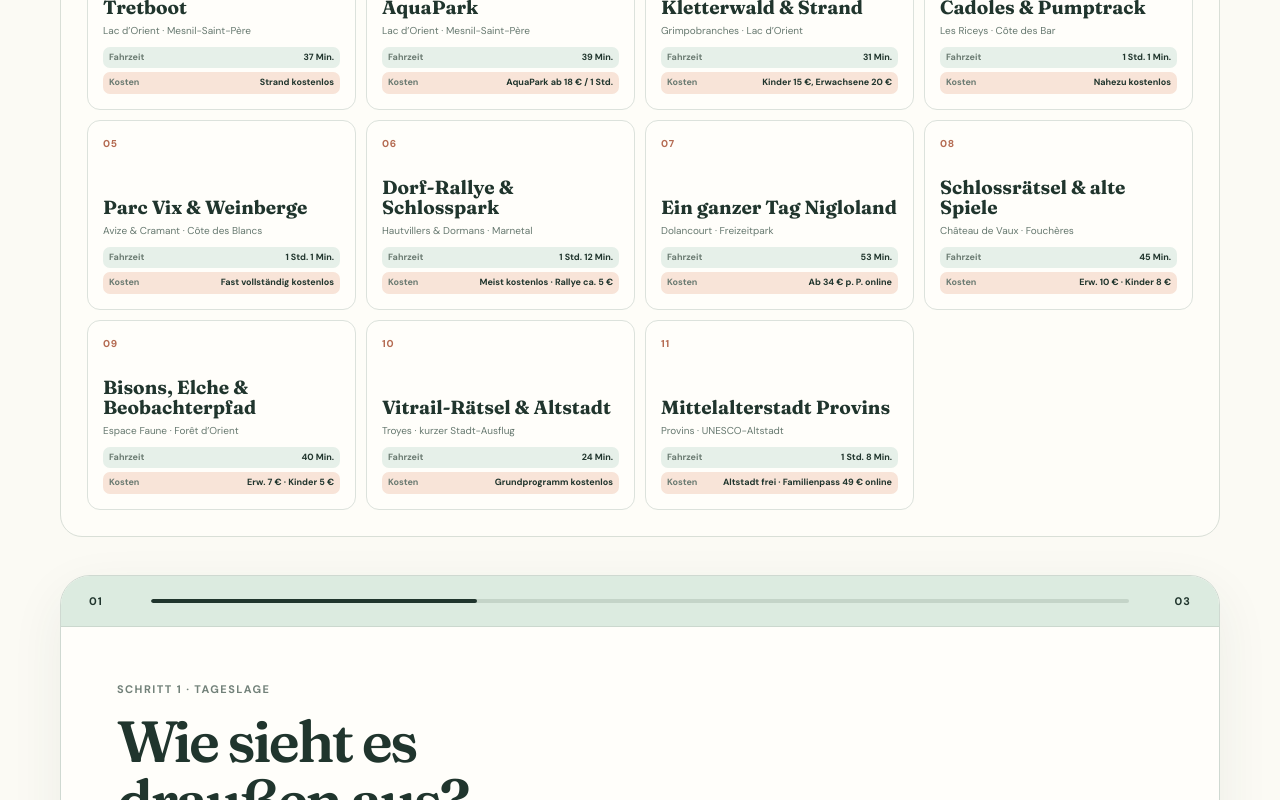
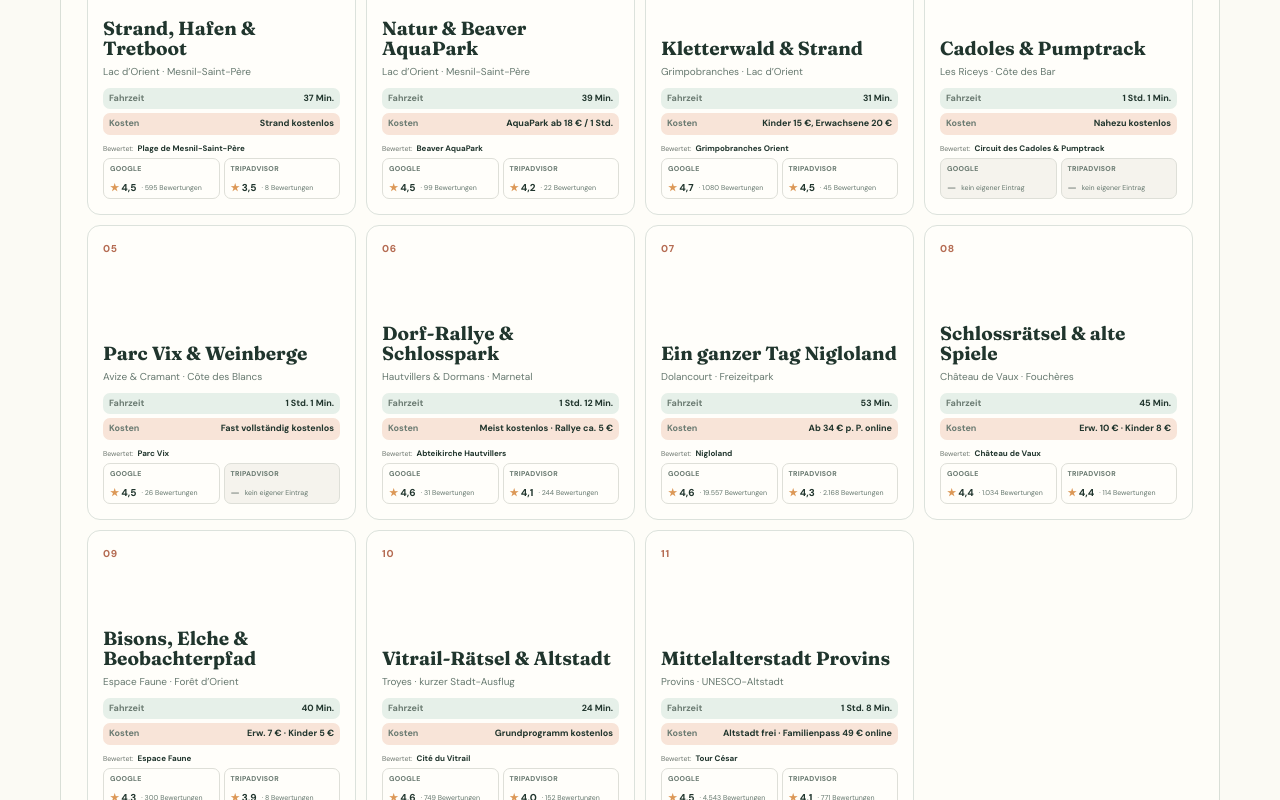
Before and after one commit to arkuksin/urlaubskompass, a Next.js app: page / in a window 1280 px wide. Shown: the part 680-1480 px from the top of the page. Built offline with nearby package versions, Linux system fonts and the light colour scheme.

Commit message:
Show Google and Tripadvisor ratings

```diff
--- a/app/globals.css
+++ b/app/globals.css
@@ -63,7 +63,7 @@ h1 em { color: #cf7657; font-weight: 560; }
 .all-ideas-header h2 { margin: 0; font-size: 30px; line-height: 1; letter-spacing: -.035em; font-weight: 560; }
 .all-ideas-header > p { max-width: 330px; margin: 0; color: var(--muted); font-size: 13px; line-height: 1.5; text-align: right; }
 .idea-links { display: grid; grid-template-columns: repeat(4, minmax(0, 1fr)); gap: 10px; }
-.idea-jump { min-width: 0; min-height: 190px; padding: 15px; display: flex; flex-direction: column; align-items: flex-start; border: 1px solid #dce2dc; border-radius: 13px; background: var(--white); color: var(--ink); text-align: left; cursor: pointer; transition: transform .2s ease, border-color .2s ease, background .2s ease; }
+.idea-jump { min-width: 0; min-height: 295px; padding: 15px; display: flex; flex-direction: column; align-items: flex-start; border: 1px solid #dce2dc; border-radius: 13px; background: var(--white); color: var(--ink); text-align: left; cursor: pointer; transition: transform .2s ease, border-color .2s ease, background .2s ease; }
 .idea-jump:hover { transform: translateY(-2px); border-color: var(--mint-deep); background: #f4f8f4; }
 .idea-jump > span { color: #b56c53; font-size: 10px; font-weight: 800; letter-spacing: .08em; }
 .idea-jump strong { margin-top: auto; overflow-wrap: anywhere; font-family: var(--font-display); font-size: 19px; line-height: 1.08; }
@@ -74,6 +74,27 @@ h1 em { color: #cf7657; font-weight: 560; }
 .idea-meta p b { overflow-wrap: anywhere; text-align: right; }
 .idea-time { background: #e6f0e9; }
 .idea-price { background: #f8e4d8; }
+.review-scores { margin-top: 15px; padding: 12px; border: 1px solid #e1ddd0; border-radius: 13px; background: #fcfaf4; }
+.review-subject { display: flex; flex-wrap: wrap; align-items: baseline; gap: 4px; margin: 0 0 9px; color: #6d776f; font-size: 10px; }
+.review-subject b { color: var(--ink); }
+.review-subject span { margin-left: auto; color: #9a9f99; font-size: 8px; letter-spacing: .06em; text-transform: uppercase; }
+.review-platforms { display: grid; grid-template-columns: 1fr 1fr; gap: 7px; }
+.review-chip { min-width: 0; padding: 9px 10px; display: grid; grid-template-columns: auto auto; align-items: baseline; justify-content: space-between; gap: 2px 7px; border: 1px solid #dedfd8; border-radius: 10px; background: var(--white); color: var(--ink); text-decoration: none; }
+.review-chip:hover { border-color: #b6c7bc; background: #f4f8f4; }
+.review-chip > span { color: #6a7a71; font-size: 9px; font-weight: 800; letter-spacing: .04em; text-transform: uppercase; }
+.review-chip strong { font-family: var(--font-display); font-size: 18px; line-height: 1; }
+.review-chip strong i { color: #dc9857; font-style: normal; }
+.review-chip small { grid-column: 1 / -1; color: var(--muted); font-size: 9px; line-height: 1.25; }
+.review-chip.unavailable { background: #f5f3ed; color: #89928c; }
+.review-scores.compact { width: 100%; margin-top: 8px; padding: 0; border: 0; background: transparent; }
+.review-scores.compact .review-subject { margin-bottom: 5px; font-size: 7px; line-height: 1.25; }
+.review-scores.compact .review-subject b { overflow-wrap: anywhere; font-size: 8px; }
+.review-scores.compact .review-platforms { gap: 4px; }
+.review-scores.compact .review-chip { padding: 5px 6px; display: flex; flex-wrap: wrap; justify-content: flex-start; gap: 3px 5px; border-radius: 7px; }
+.review-scores.compact .review-chip > span { width: 100%; font-size: 7px; }
+.review-scores.compact .review-chip strong { font-family: var(--font-sans); font-size: 10px; }
+.review-scores.compact .review-chip small { font-size: 7px; }
+.review-scores.compact .review-chip:not(.unavailable) small::before { content: "· "; }
 
 .planner-shell { overflow: hidden; border: 1px solid #cfd9d1; border-radius: 30px; background: var(--white); box-shadow: 0 18px 54px rgba(38, 65, 52, .07); }
 .progress-row { display: grid; grid-template-columns: 48px 1fr 48px; align-items: center; gap: 14px; padding: 17px 28px; border-bottom: 1px solid #cbd8ce; background: var(--mint); font-size: 11px; font-weight: 700; letter-spacing: .1em; text-transform: uppercase; }
@@ -151,6 +172,7 @@ h1 em { color: #cf7657; font-weight: 560; }
 .stopover-intro h2 { margin: 0; max-width: 440px; font-size: clamp(38px, 5vw, 58px); line-height: 1.02; letter-spacing: -.045em; font-weight: 560; }
 .stopover-intro > p:not(.eyebrow) { max-width: 500px; margin: 18px 0; color: var(--muted); line-height: 1.58; }
 .stopover-facts { display: grid; grid-template-columns: 1fr 1fr; gap: 9px; }
+.stopover-intro .review-scores { margin-top: 12px; }
 .stopover-links { display: flex; flex-wrap: wrap; align-items: center; gap: 16px; margin-top: 14px; }
 .stopover-links .map-link { min-height: 44px; }
 .stopover-links > a:not(.map-link) { color: #665936; font-size: 12px; font-weight: 700; }
--- a/app/page.tsx
+++ b/app/page.tsx
@@ -3,6 +3,12 @@
 import { useEffect, useMemo, useState } from "react";
 
 type ChoiceKey = "weather" | "mood" | "range";
+
+type PlatformRating = {
+  score: string;
+  count: string;
+  url: string;
+};
 
 type Trip = {
   id: string;
@@ -15,6 +21,11 @@ type Trip = {
   distance: string;
   cost: string;
   mapQuery: string;
+  reviews: {
+    subject: string;
+    google: PlatformRating | null;
+    tripadvisor: PlatformRating | null;
+  };
   summary: string;
   rhythm: string;
   plan: { time: string; title: string; text: string }[];
@@ -22,6 +33,8 @@ type Trip = {
   note?: string;
   officialUrl?: string;
 };
+
+const googleMapsSearch = (query: string) => `https://www.google.com/maps/search/?api=1&query=${encodeURIComponent(query)}`;
 
 const trips: Trip[] = [
   {
@@ -35,6 +48,11 @@ const trips: Trip[] = [
     distance: "37 Min. · 41,8 km ab Ferienhaus",
     cost: "Strand kostenlos",
     mapQuery: "Plage de Mesnil-Saint-Père, Lac d'Orient, France",
+    reviews: {
+      subject: "Plage de Mesnil-Saint-Père",
+      google: { score: "4,5", count: "595", url: googleMapsSearch("Plage de Mesnil-Saint-Père, France") },
+      tripadvisor: { score: "3,5", count: "8", url: "https://www.tripadvisor.com/Attraction_Review-g1720851-d23594395-Reviews-Plage_de_Mesnil_St_Pere-Mesnil_Saint_Pere_Aube_Grand_Est.html" },
+    },
     summary: "Ein echter Ferientag am See: wenig Programm, viel Wasser, Sand und Zeit zum Treibenlassen.",
     rhythm: "Hafen → Picknick → Baden → Tretboot → Eis",
     plan: [
@@ -57,6 +75,11 @@ const trips: Trip[] = [
     distance: "39 Min. · 42,4 km ab Ferienhaus",
     cost: "AquaPark ab 18 € / 1 Std.",
     mapQuery: "Beaver AquaPark, 22 Rue du Lac d'Orient, 10140 Mesnil-Saint-Père, France",
+    reviews: {
+      subject: "Beaver AquaPark",
+      google: { score: "4,5", count: "99", url: googleMapsSearch("Beaver AquaPark Mesnil-Saint-Père") },
+      tripadvisor: { score: "4,2", count: "22", url: "https://www.tripadvisor.com/Attraction_Review-g1720851-d17697696-Reviews-Beaver_Aquapark-Mesnil_Saint_Pere_Aube_Grand_Est.html" },
+    },
     summary: "Erst eine kleine Entdeckertour am See, dann Wassertrampoline, Rutschen und Balancehindernisse.",
     rhythm: "Naturweg → Picknick → Baden → AquaPark",
     plan: [
@@ -80,6 +103,11 @@ const trips: Trip[] = [
     distance: "31 Min. · 36,6 km ab Ferienhaus",
     cost: "Kinder 15 €, Erwachsene 20 €",
     mapQuery: "Grimpobranches Orient, Route du Lac, 10270 Lusigny-sur-Barse, France",
+    reviews: {
+      subject: "Grimpobranches Orient",
+      google: { score: "4,7", count: "1.080", url: googleMapsSearch("Grimpobranches Lusigny-sur-Barse") },
+      tripadvisor: { score: "4,5", count: "45", url: "https://www.tripadvisor.com/Attraction_Review-g1544737-d7033777-Reviews-Grimpobranches-Lusigny_sur_Barse_Aube_Grand_Est.html" },
+    },
     summary: "Ein sportlicher Vormittag zwischen den Bäumen und danach ein ganz freier Nachmittag am See.",
     rhythm: "Klettern → Picknick → Strand → Baden",
     plan: [
@@ -103,6 +131,11 @@ const trips: Trip[] = [
     distance: "1 Std. 1 Min. · 80,3 km ab Ferienhaus",
     cost: "Nahezu kostenlos",
     mapQuery: "Parc du Château Saint-Louis, Les Riceys, France",
+    reviews: {
+      subject: "Circuit des Cadoles & Pumptrack",
+      google: null,
+      tripadvisor: null,
+    },
     summary: "Leichte Weinbergwanderung, versteckte Steinhütten und ein Spielplatz mit Pumptrack als Belohnung.",
     rhythm: "Weinberge → Picknick → Pumptrack → Dorf",
     plan: [
@@ -125,6 +158,11 @@ const trips: Trip[] = [
     distance: "1 Std. 1 Min. · 63,8 km ab Ferienhaus",
     cost: "Fast vollständig kostenlos",
     mapQuery: "Parc Vix, Avize, France",
+    reviews: {
+      subject: "Parc Vix",
+      google: { score: "4,5", count: "26", url: googleMapsSearch("Parc Vix Avize France") },
+      tripadvisor: null,
+    },
     summary: "Weite Ausblicke, Wasserläufe, Klangstationen und ruhige Grand-Cru-Dörfer in einem entspannten Tag.",
     rhythm: "Parc Vix → Picknick → Avize → Cramant",
     plan: [
@@ -146,6 +184,11 @@ const trips: Trip[] = [
     distance: "1 Std. 12 Min. · 96,1 km ab Ferienhaus",
     cost: "Meist kostenlos · Rallye ca. 5 €",
     mapQuery: "Hautvillers, France",
+    reviews: {
+      subject: "Abteikirche Hautvillers",
+      google: { score: "4,6", count: "31", url: googleMapsSearch("Église Saint-Sindulphe Hautvillers") },
+      tripadvisor: { score: "4,1", count: "244", url: "https://www.tripadvisor.com/Attraction_Review-g2209359-d6825422-Reviews-Abbaye_Saint_Pierre_d_Hautvillers-Hautvillers_Marne_Grand_Est.html" },
+    },
     summary: "Historische Gassen und Weinberge am Vormittag, danach viel Platz zum Spielen und Durchatmen.",
     rhythm: "Rallye → Reben → Schlosspark → Mémorial",
     plan: [
@@ -167,6 +210,11 @@ const trips: Trip[] = [
     distance: "53 Min. · 62,6 km ab Ferienhaus",
     cost: "Ab 34 € p. P. online",
     mapQuery: "Nigloland, D619, 10200 Dolancourt, France",
+    reviews: {
+      subject: "Nigloland",
+      google: { score: "4,6", count: "19.557", url: googleMapsSearch("Nigloland Dolancourt") },
+      tripadvisor: { score: "4,3", count: "2.168", url: "https://www.tripadvisor.com/Attraction_Review-g672831-d2243995-Reviews-Nigloland-Dolancourt_Aube_Grand_Est.html" },
+    },
     summary: "Achterbahnen, Wasserfahrten und ruhigere Familienattraktionen – ein großer Urlaubstag ohne weiteres Programm.",
     rhythm: "Früh starten → Lieblingsfahrten → Picknickpause → zweite Runde",
     plan: [
@@ -190,6 +238,11 @@ const trips: Trip[] = [
     distance: "45 Min. · 48,5 km ab Ferienhaus",
     cost: "Erw. 10 € · Kinder 8 €",
     mapQuery: "Château de Vaux, 10260 Fouchères, France",
+    reviews: {
+      subject: "Château de Vaux",
+      google: { score: "4,4", count: "1.034", url: googleMapsSearch("Château de Vaux Fouchères") },
+      tripadvisor: { score: "4,4", count: "114", url: "https://www.tripadvisor.com/Attraction_Review-g1370426-d8595745-Reviews-Chateau_De_Vaux-Foucheres_Aube_Grand_Est.html" },
+    },
     summary: "Ein Schlossbesuch, der sich wie ein gemeinsames Detektivspiel anfühlt – mit Rätseln in 20 Räumen und Spielen im Park.",
     rhythm: "Schloss-Ermittlung → Picknick → historische Spiele → Parkrunde",
     plan: [
@@ -213,6 +266,11 @@ const trips: Trip[] = [
     distance: "40 Min. · 37,4 km ab Ferienhaus",
     cost: "Erw. 7 € · Kinder 5 €",
     mapQuery: "Espace Faune de la Forêt d'Orient, Chemin du Gaty, 10220 Piney, France",
+    reviews: {
+      subject: "Espace Faune",
+      google: { score: "4,3", count: "300", url: googleMapsSearch("Espace Faune de la Forêt d'Orient Piney") },
+      tripadvisor: { score: "3,9", count: "8", url: "https://www.tripadvisor.com/Attraction_Review-g1055964-d21209907-Reviews-Espace_Faune_de_la_Foret_d_Orient-Piney_Aube_Grand_Est.html" },
+    },
     summary: "Auf einem 2,5-km-Pfad leben Bisons, Elche, Auerochsen und Wildpferde in großen, naturnahen Gehegen.",
     rhythm: "Tierpfad → Beobachtungsposten → Picknick → See oder Maison du Parc",
     plan: [
@@ -236,6 +294,11 @@ const trips: Trip[] = [
     distance: "24 Min. · 24,8 km ab Ferienhaus",
     cost: "Grundprogramm kostenlos",
     mapQuery: "Cité du Vitrail, 31 Quai des Comtes de Champagne, 10000 Troyes, France",
+    reviews: {
+      subject: "Cité du Vitrail",
+      google: { score: "4,6", count: "749", url: googleMapsSearch("Cité du Vitrail Troyes") },
+      tripadvisor: { score: "4,0", count: "152", url: "https://www.tripadvisor.com/Attraction_Review-g187138-d4545183-Reviews-Cite_du_Vitrail-Troyes_Aube_Grand_Est.html" },
+    },
     summary: "Ein unkomplizierter Mix aus kostenlosem Familienrätsel, leuchtenden Glasfenstern und Troyes’ verwinkelter Altstadt.",
     rhythm: "Cité du Vitrail → Altstadt-Picknick → Ruelle des Chats → Park",
     plan: [
@@ -259,6 +322,11 @@ const trips: Trip[] = [
     distance: "1 Std. 8 Min. · 72,9 km ab Ferienhaus",
     cost: "Altstadt frei · Familienpass 49 € online",
     mapQuery: "Office de Tourisme de Provins, Chemin de Villecran, 77160 Provins, France",
+    reviews: {
+      subject: "Tour César",
+      google: { score: "4,5", count: "4.543", url: googleMapsSearch("Tour César Provins") },
+      tripadvisor: { score: "4,1", count: "771", url: "https://www.tripadvisor.com/Attraction_Review-g608778-d2323437-Reviews-La_Tour_Cesar-Provins_Seine_et_Marne_Ile_de_France.html" },
+    },
     summary: "Türme, Mauern, unterirdische Gänge und mittelalterliche Gassen machen den längsten neuen Ausflug besonders abwechslungsreich.",
     rhythm: "Stadtmauer → Tour César → Picknick → Unterwelt oder freie Gassen",
     plan: [
@@ -284,6 +352,11 @@ const stopover: Trip = {
   distance: "Etwa 3 Std. Aufenthalt",
   cost: "Grundprogramm kostenlos",
   mapQuery: "Citadelle de Namur, Route Merveilleuse, Namur, Belgium",
+  reviews: {
+    subject: "Zitadelle von Namur",
+    google: { score: "4,5", count: "17.308", url: googleMapsSearch("Citadelle de Namur") },
+    tripadvisor: { score: "4,3", count: "1.249", url: "https://www.tripadvisor.com/Attraction_Review-g188663-d536242-Reviews-Citadelle_Citadel-Namur_The_Ardennes_Wallonia.html" },
+  },
   summary: "Kein Ausflug ab dem Ferienhaus: Namur ist eine optionale Pause auf der langen Reisestrecke – mit Bewegung, Aussicht und einem klaren Zeitrahmen.",
   rhythm: "Le Grognon → Altstadt → Zitadelle → weiterfahren",
   plan: [
@@ -343,6 +416,34 @@ function scoreTrip(trip: Trip, choices: typeof initialChoices) {
   const mood = trip.mood.includes(choices.mood) ? 5 : 0;
   const range = choices.range === "any" || trip.range.includes(choices.range) ? 4 : 0;
   return weather + mood + range;
+}
+
+function ReviewScores({ trip, compact = false }: { trip: Trip; compact?: boolean }) {
+  const platforms = [
+    { name: "Google", rating: trip.reviews.google },
+    { name: "Tripadvisor", rating: trip.reviews.tripadvisor },
+  ];
+
+  return (
+    <div className={`review-scores ${compact ? "compact" : ""}`} aria-label={`Bewertungen für ${trip.reviews.subject}`}>
+      <p className="review-subject">{compact ? "Bewertet:" : "Bewertungen für"} <b>{trip.reviews.subject}</b>{!compact && <span>Stand 24.07.2026</span>}</p>
+      <div className="review-platforms">
+        {platforms.map(({ name, rating }) => {
+          const content = rating ? (
+            <><span>{name}</span><strong><i aria-hidden="true">★</i> {rating.score}</strong><small>{rating.count} Bewertungen</small></>
+          ) : (
+            <><span>{name}</span><strong>—</strong><small>kein eigener Eintrag</small></>
+          );
+
+          return compact || !rating ? (
+            <div className={`review-chip ${rating ? "" : "unavailable"}`} key={name}>{content}</div>
+          ) : (
+            <a className="review-chip" href={rating.url} target="_blank" rel="noreferrer" key={name}>{content}</a>
+          );
+        })}
+      </div>
+    </div>
+  );
 }
 
 export default function Home() {
@@ -443,6 +544,7 @@ export default function Home() {
                 <p className="idea-time"><span>Fahrzeit</span><b>{trip.distance.split(" · ")[0]}</b></p>
                 <p className="idea-price"><span>Kosten</span><b>{trip.cost}</b></p>
               </div>
+              <ReviewScores trip={trip} compact />
             </button>
           ))}
         </div>
@@ -546,6 +648,7 @@ export default function Home() {
                           Route ab Ferienhaus ↗
                         </a>
                       </div>
+                      <ReviewScores trip={trip} />
                       <p className="rhythm"><b>So fließt der Tag</b>{trip.rhythm}</p>
                       <button className="details-button" type="button" onClick={() => setOpenTrip(isOpen ? null : trip.id)} aria-expanded={isOpen}>
                         {isOpen ? "Tagesplan schließen" : "Tagesplan öffnen"}<span aria-hidden="true">{isOpen ? "−" : "+"}</span>
@@ -595,6 +698,7 @@ export default function Home() {
               <div className="fact-card fact-time"><small>Zeit vor Ort</small><strong>{stopover.distance}</strong></div>
               <div className="fact-card fact-cost"><small>Kosten</small><strong>{stopover.cost}</strong></div>
             </div>
+            <ReviewScores trip={stopover} />
             <div className="stopover-links">
               <a
                 className="map-link"
@@ -621,7 +725,7 @@ export default function Home() {
       <section className="footer-note">
         <p className="eyebrow">Ein kleiner Urlaubsgrundsatz</p>
         <blockquote>„Eine schöne Hauptidee und genug Zeit zum Treibenlassen.“</blockquote>
-        <p>Sechs Ausflüge und der Reisestopp basieren auf euren Urlaubsunterlagen; fünf weitere Ausflüge wurden passend ergänzt. Die Fahrzeiten wurden am 24.07.2026 für Autofahrten ab dem Ferienhaus ermittelt und können je nach Verkehr abweichen. Kosten und Öffnungszeiten bitte kurz vor der Abfahrt prüfen.</p>
+        <p>Sechs Ausflüge und der Reisestopp basieren auf euren Urlaubsunterlagen; fünf weitere Ausflüge wurden passend ergänzt. Fahrzeiten sowie Google- und Tripadvisor-Bewertungen wurden am 24.07.2026 geprüft und können sich ändern. Kosten und Öffnungszeiten bitte kurz vor der Abfahrt prüfen.</p>
       </section>
     </main>
   );
```
Also changed, not shown: 1 other file (tests, documents, lock files or other folders).
